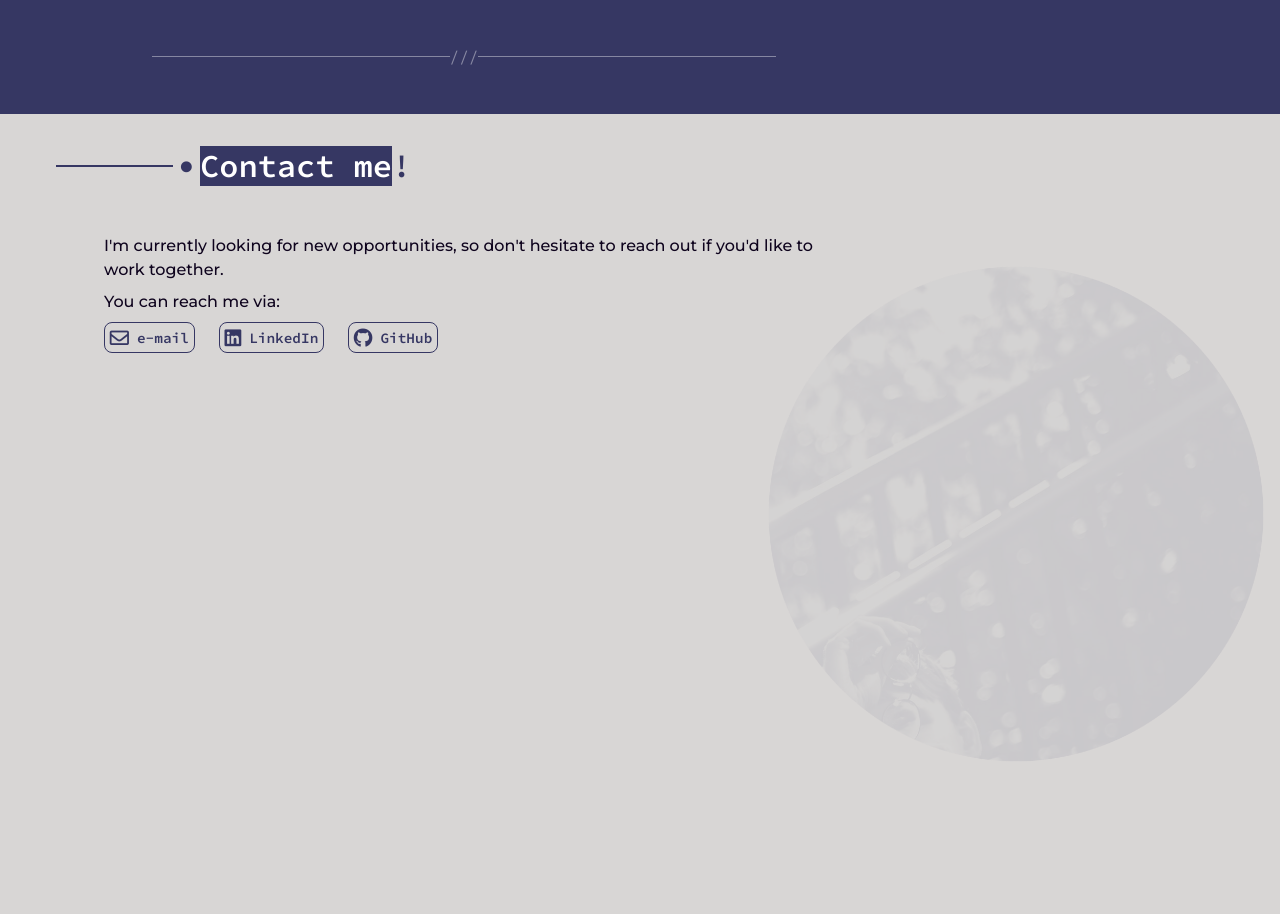
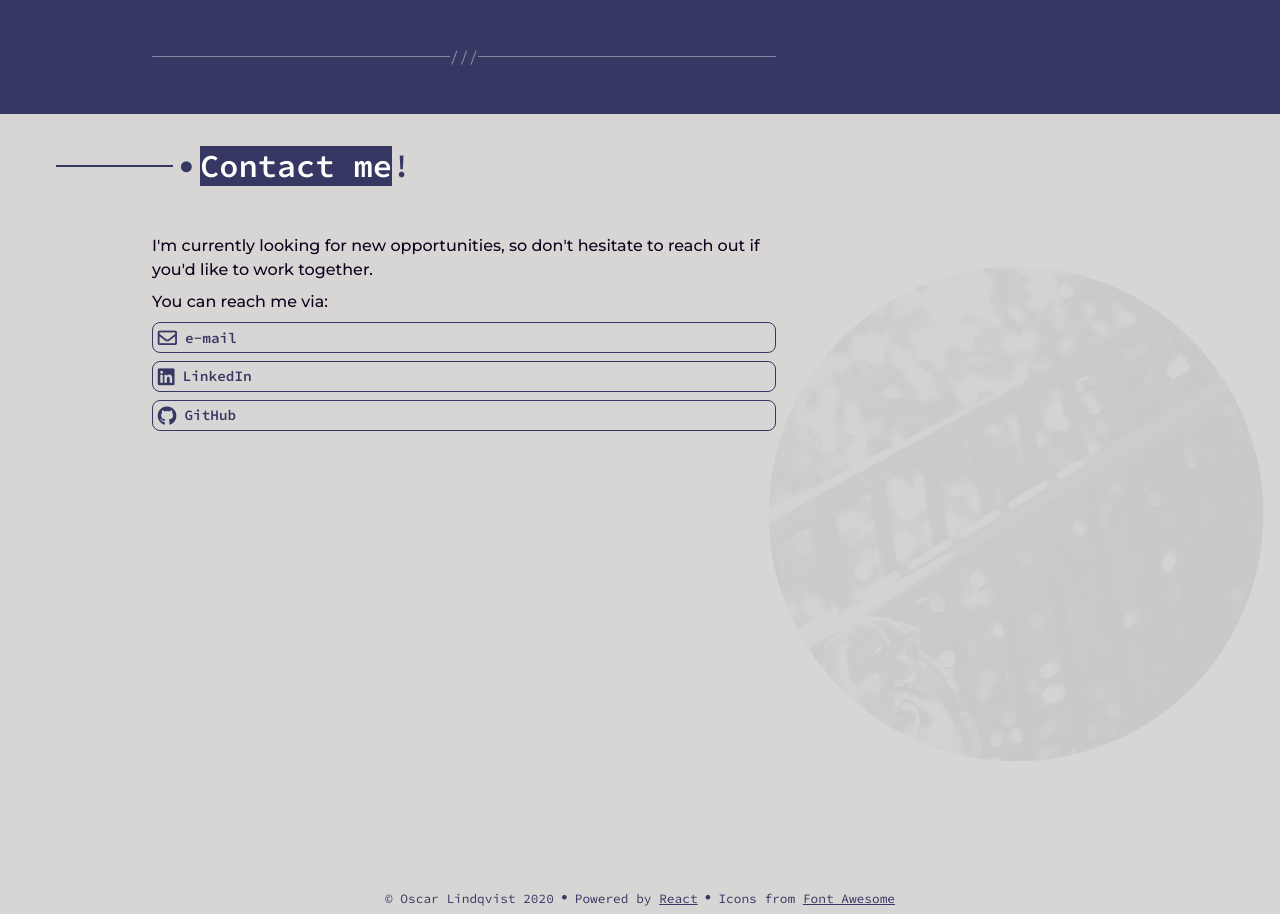
Before and after one commit to qvistsson/qvistsson.github.io, a React (Create React App) app: page / in a window 1280 px wide. Shown: the part 2468-3382 px from the top of the page. Built offline with nearby package versions, Linux system fonts and the light colour scheme.

Commit message:
add footer

```diff
--- a/src/App.js
+++ b/src/App.js
@@ -12,6 +12,7 @@ import TextContainer from './components/TextContainer';
 import Project from './components/Project';
 import Divider from './components/Divider';
 import Socials from './components/Socials';
+import Footer from './components/Footer';
 
 // Data content
 
@@ -70,9 +71,7 @@ class App extends React.Component {
             </div>
           </div>
         </div>
-        <div
-          className="flex-column full-height p-left-small p-right-small p-top pos-rel"
-        >
+        <div className="flex-column full-height p-left-small p-right-small p-top pos-rel">
           <Portrait img={bgimg2} color="var(--theme2)" />
           <div className="flex-column screen-small-m-left-small screen-small-m-right-small screen-medium-m-left-large screen-medium-m-right-large">
             <IndentedHeader
@@ -92,7 +91,10 @@ class App extends React.Component {
             ])}
           </div>
         </div>
-        <div className="flex-column full-height p-small pos-rel">
+        <div
+          className="flex-column full-height p-small pos-rel"
+          id="contact-info"
+        >
           <div className="flex-column screen-small-m-left-small screen-small-m-right-small screen-medium-m-left-large screen-medium-m-right-large p-top">
             <Portrait img={bgimg} />
             <IndentedHeader
@@ -101,11 +103,13 @@ class App extends React.Component {
               type="light"
               excl={true}
             />
-            <div className="flex-column screen-medium-m-left-large Style-max-width">
+            <div className="flex-column screen-medium-p-left-x-large Style-max-width">
               <TextContainer margin="m-bottom-small" content={Text.ContactMe} />
               <Socials />
             </div>
           </div>
+          <div className="grow" />
+          <Footer />
         </div>
       </div>
     );
--- /dev/null
+++ b/src/components/Footer.css
@@ -0,0 +1,18 @@
+.Footer-text {
+  font-family: 'Source Code Pro', monospace;
+  font-size: 0.8rem;
+  color: var(--theme2);
+}
+
+.Footer-circle {
+  color: var(--theme2);
+  font-size: 0.3rem;
+}
+
+footer a {
+  color: var(--theme2);
+}
+
+footer a:hover {
+  color: var(--pop);
+}
--- /dev/null
+++ b/src/components/Footer.js
@@ -0,0 +1,28 @@
+import React from 'react';
+import './Footer.css';
+
+const Footer = () => (
+  <footer className="flex-column screen-small-flex-row justify-center align-center">
+    <p class="Footer-text">© Oscar Lindqvist 2020</p>
+    <i className="fas fa-circle hide screen-small-block m-left-small m-right-small Footer-circle"></i>
+    <p class="Footer-text">
+      Powered by{' '}
+      <a href="https://reactjs.org/" target="_blank" rel="noopener noreferrer">
+        React
+      </a>
+    </p>
+    <i className="fas fa-circle hide screen-small-block m-left-small m-right-small Footer-circle"></i>
+    <p class="Footer-text">
+      Icons from{' '}
+      <a
+        href="https://fontawesome.com/"
+        target="_blank"
+        rel="noopener noreferrer"
+      >
+        Font Awesome
+      </a>
+    </p>
+  </footer>
+);
+
+export default Footer;
--- a/src/components/Socials.js
+++ b/src/components/Socials.js
@@ -5,8 +5,8 @@ const Socials = ({ margin }) => (
   <div
     className={
       margin
-        ? 'flex-column screen-small-flex-row ' + margin
-        : 'flex-column screen-small-flex-row'
+        ? 'flex-column ' + margin
+        : 'flex-column'
     }
   >
     <a
@@ -20,7 +20,7 @@ const Socials = ({ margin }) => (
       href="https://www.linkedin.com/in/qvistdev09/"
       target="_blank"
       rel="noopener noreferrer"
-      className="Socials-link m-top-small screen-small-no-m-top screen-small-m-left"
+      className="Socials-link m-top-small"
     >
       <i className="fab fa-linkedin"></i>LinkedIn
     </a>
@@ -28,7 +28,7 @@ const Socials = ({ margin }) => (
       href="https://github.com/qvistdev09"
       target="_blank"
       rel="noopener noreferrer"
-      className="Socials-link m-top-small screen-small-no-m-top screen-small-m-left"
+      className="Socials-link m-top-small"
     >
       <i className="fab fa-github"></i>GitHub
     </a>
```
